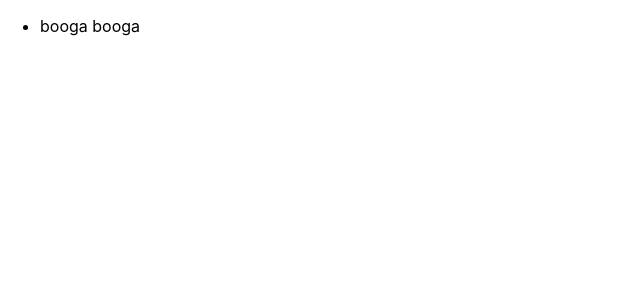
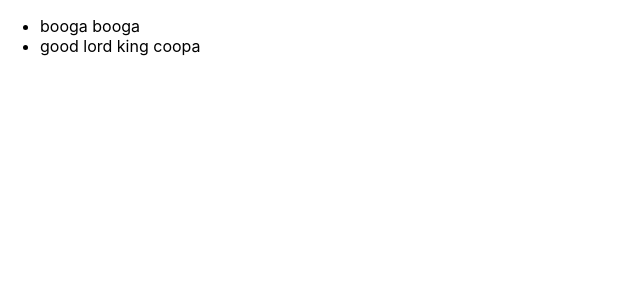
Before and after one commit to jonbleibdrey/practice_december_project, a React (Create React App) app in the folder practice_december_client/: page / in a window 1280 px wide. Shown: the top 300 px of the page, without its empty margins (0-640 px from the left). Built offline with nearby package versions, Linux system fonts and the light colour scheme.

Commit message:
firt commit hopefully

```diff
--- a/practice_december_client/src/App.js
+++ b/practice_december_client/src/App.js
@@ -8,6 +8,9 @@ function App() {
        <li>
          booga booga
        </li>
+       <li>
+         good lord king coopa
+       </li>
      </ul>
 
     </div>
```
Also changed, not shown: 1 other file (tests, documents, lock files or other folders).
